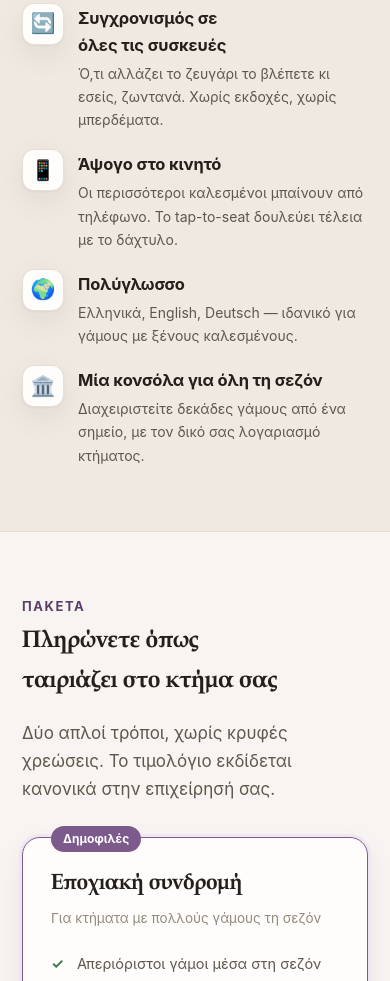
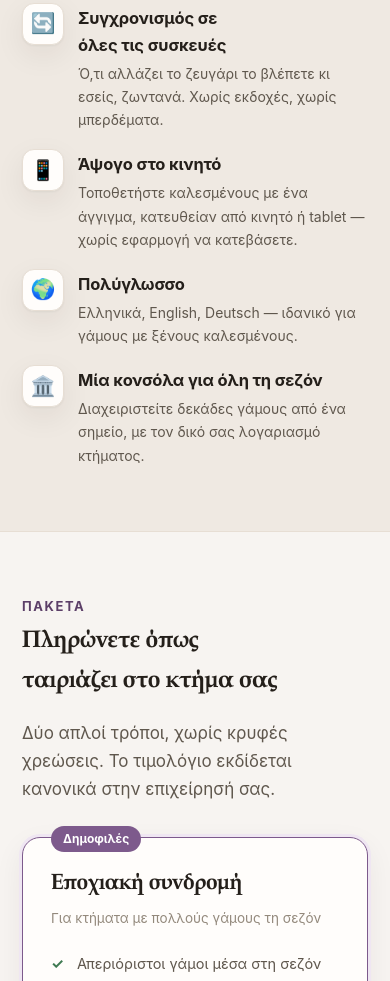
Before and after one commit to stamelakis/wedding-tables, a plain HTML site: page index.html in a window 390 px wide. Shown: the part 2531-3512 px from the top of the page. Drawn offline with Linux system fonts and the light colour scheme.

Commit message:
Home page: clearer Greek copy for the mobile feature
Co-Authored-By: Claude Opus 4.8 <noreply@anthropic.com>

```diff
--- a/index.html
+++ b/index.html
@@ -190,7 +190,7 @@
       <div class="feat"><div class="ic">🪑</div><div><h3>Οπτικό τραπεζολόγιο</h3><p>Σύρετε τραπέζια και καλεσμένους πάνω στην κάτοψη — στρογγυλά, νυφικό τραπέζι, πίστα, διακόσμηση.</p></div></div>
       <div class="feat"><div class="ic">👪</div><div><h3>Ομάδες &amp; παρέες</h3><p>Πλευρά νύφης/γαμπρού, φίλοι, οικογένεια — με χρώματα, ώστε να κάθονται μαζί οι σωστοί άνθρωποι.</p></div></div>
       <div class="feat"><div class="ic">🔄</div><div><h3>Συγχρονισμός σε όλες τις συσκευές</h3><p>Ό,τι αλλάζει το ζευγάρι το βλέπετε κι εσείς, ζωντανά. Χωρίς εκδοχές, χωρίς μπερδέματα.</p></div></div>
-      <div class="feat"><div class="ic">📱</div><div><h3>Άψογο στο κινητό</h3><p>Οι περισσότεροι καλεσμένοι μπαίνουν από τηλέφωνο. Το tap-to-seat δουλεύει τέλεια με το δάχτυλο.</p></div></div>
+      <div class="feat"><div class="ic">📱</div><div><h3>Άψογο στο κινητό</h3><p>Τοποθετήστε καλεσμένους με ένα άγγιγμα, κατευθείαν από κινητό ή tablet — χωρίς εφαρμογή να κατεβάσετε.</p></div></div>
       <div class="feat"><div class="ic">🌍</div><div><h3>Πολύγλωσσο</h3><p>Ελληνικά, English, Deutsch — ιδανικό για γάμους με ξένους καλεσμένους.</p></div></div>
       <div class="feat"><div class="ic">🏛️</div><div><h3>Μία κονσόλα για όλη τη σεζόν</h3><p>Διαχειριστείτε δεκάδες γάμους από ένα σημείο, με τον δικό σας λογαριασμό κτήματος.</p></div></div>
     </div>
```
